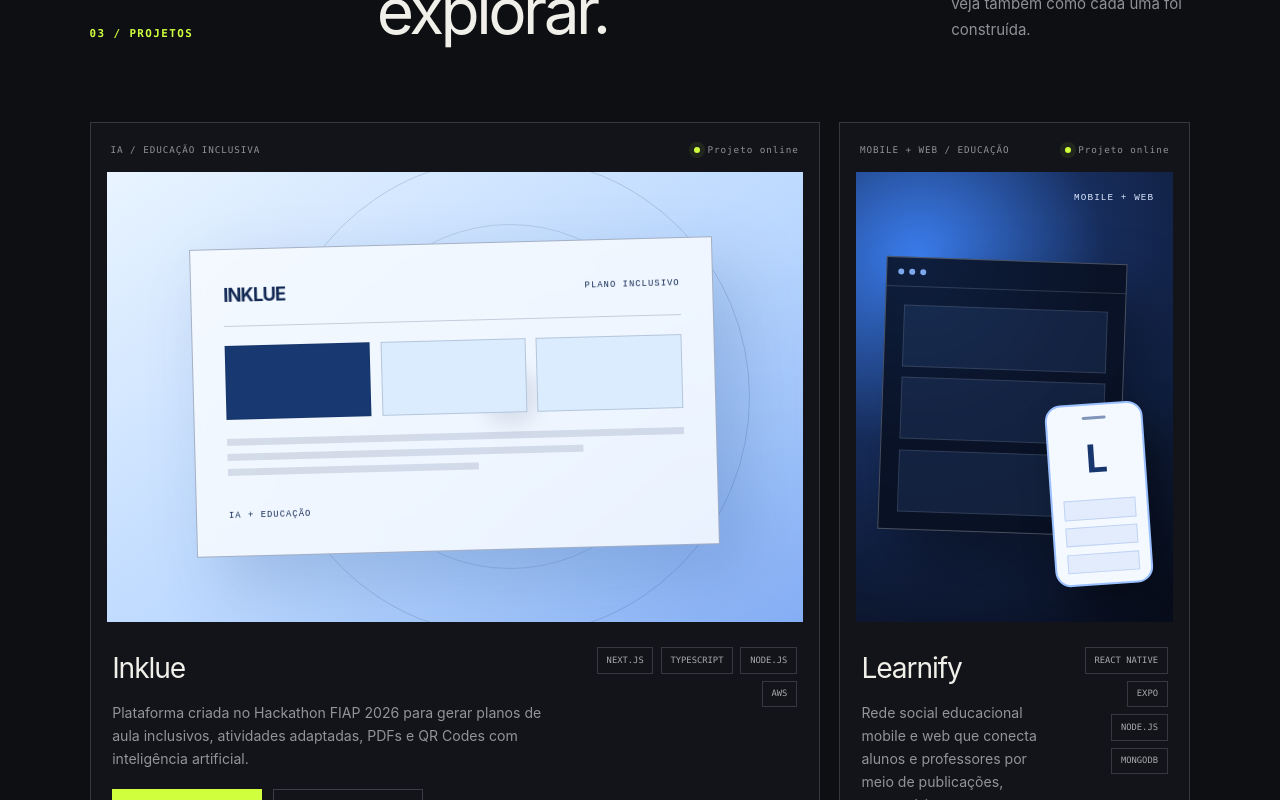
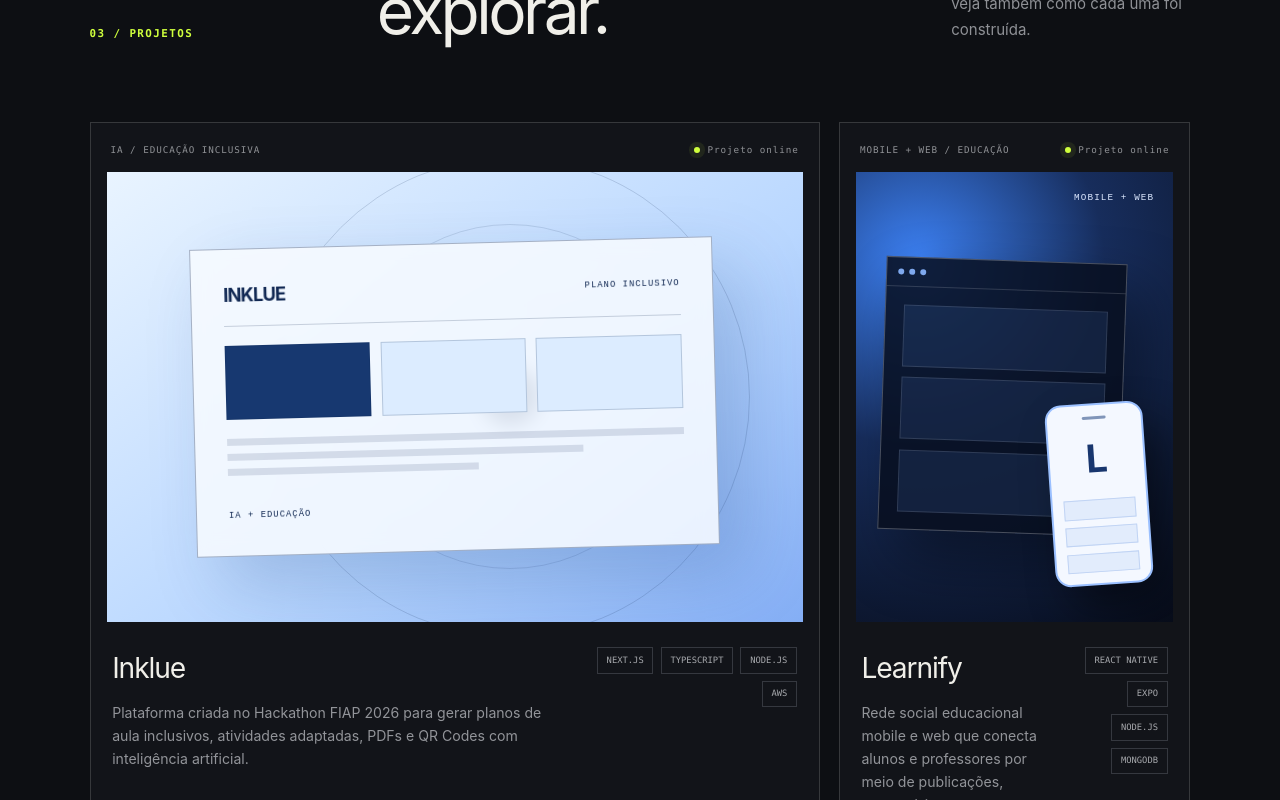
Before and after one commit to RNanWP/PortifolioV2.2026, a Next.js app: page / in a window 1280 px wide. Shown: the part 2180-2980 px from the top of the page. Built offline with nearby package versions, Linux system fonts and the light colour scheme.

Commit message:
fix: align project card layouts

```diff
--- a/app/globals.css
+++ b/app/globals.css
@@ -472,7 +472,8 @@
 }
 
 .project-card {
-  display: block;
+  display: grid;
+  grid-template-rows: auto auto 1fr auto;
   min-width: 0;
   padding: 1rem;
   border: 1px solid var(--line);
```
